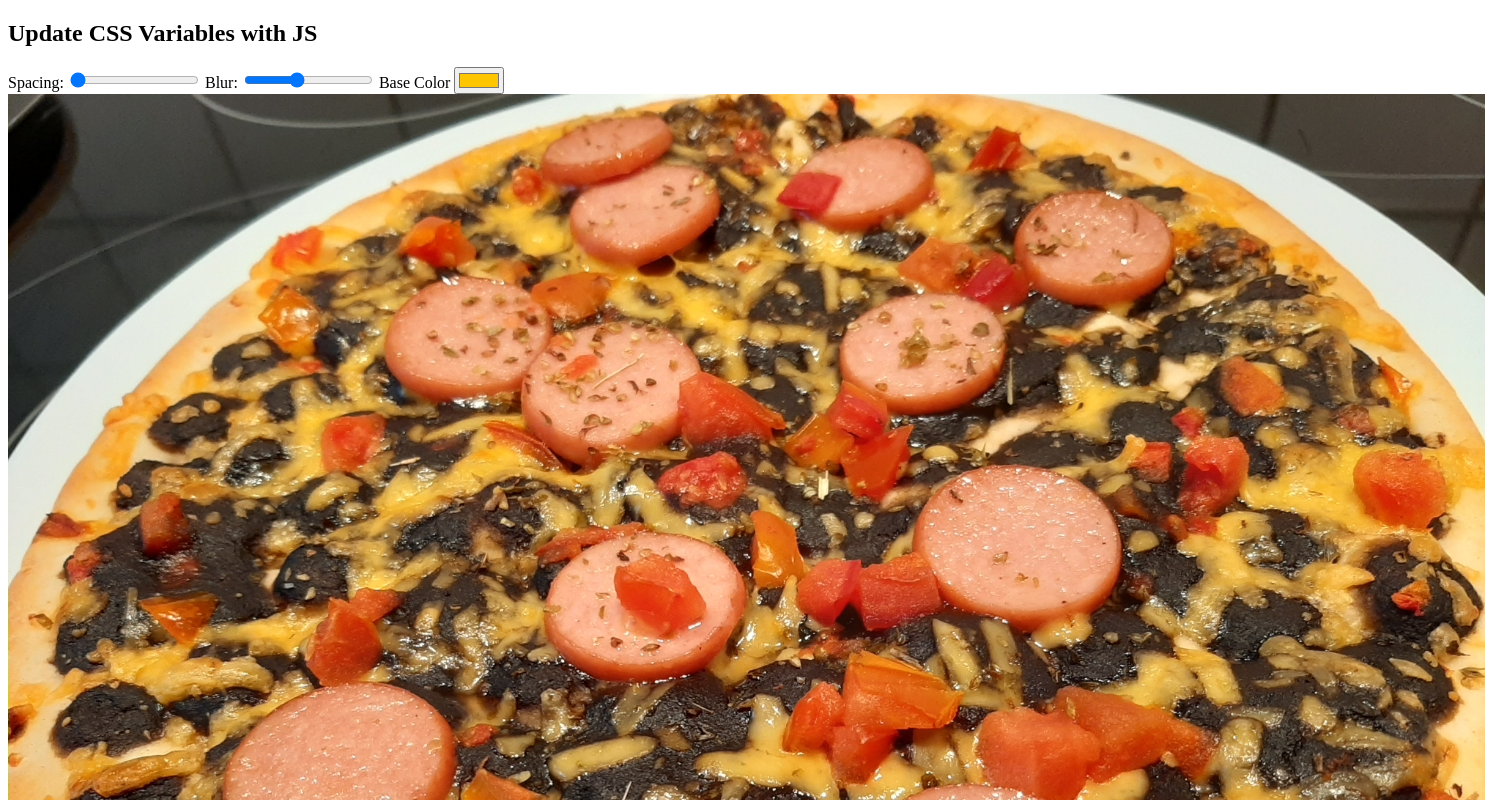
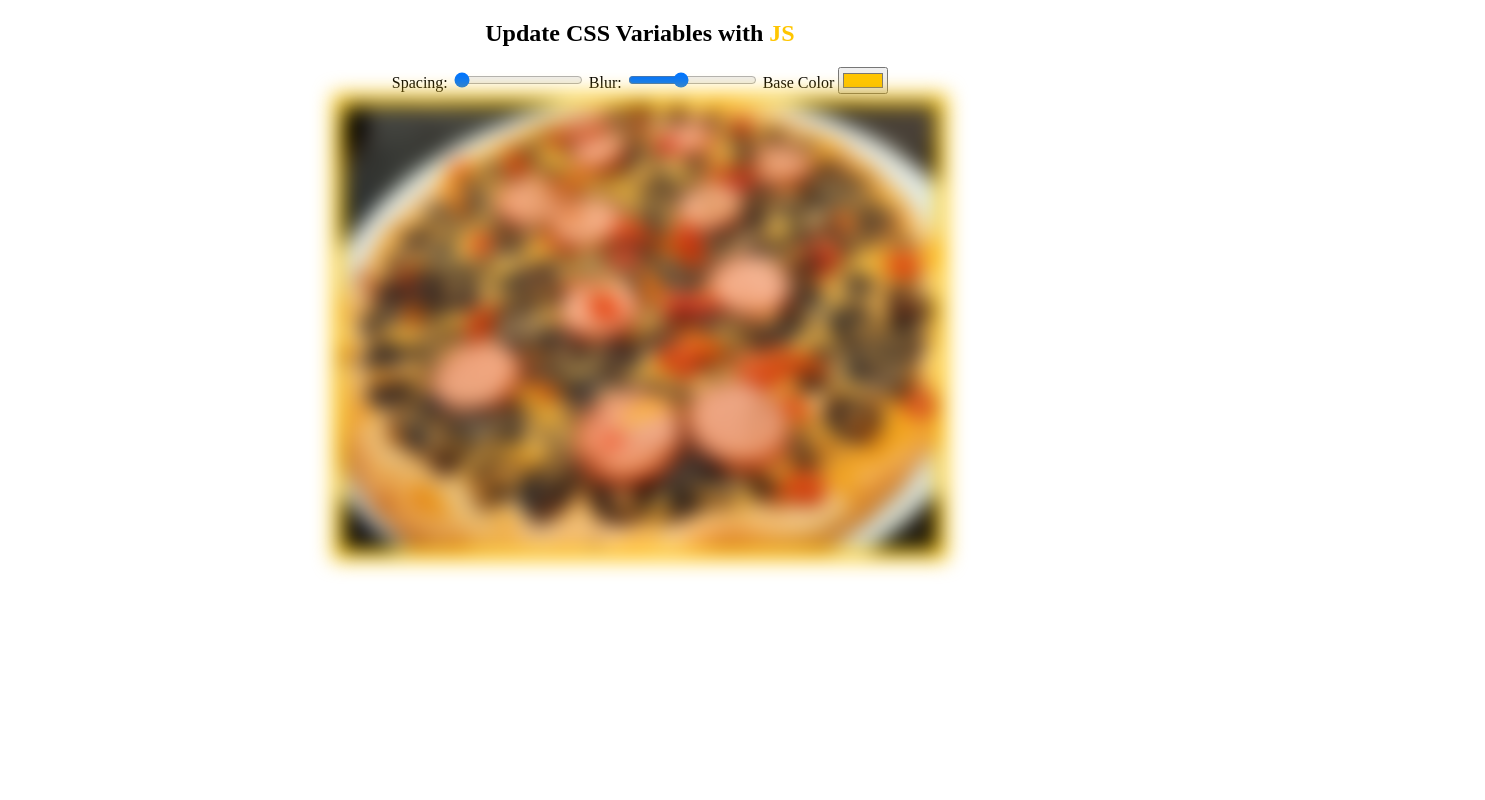
Before and after one commit to mmkrty/jsproject-update-css-variables, a plain HTML site: page index.html in a window 1280 px wide. Shown: the top 800 px of the page, 1485 px wide, since content can reach past the window. Drawn offline with Linux system fonts and the light colour scheme.

Commit message:
complete css basic setup

```diff
--- a/index.html
+++ b/index.html
@@ -21,8 +21,9 @@
         <input type="color" name="base"  value="#ffc600">
     </div>
 
-
+    <div class="img-container">
     <img src="pizza.jpg" alt="">
+    </div>
 
 </body>
 </html>
--- a/styles.css
+++ b/styles.css
@@ -0,0 +1,30 @@
+:root {
+    --base: #ffc600;
+    --spacing: 10px;
+    --blur: 10px;
+}
+
+*,*::after,*::before{
+    box-sizing: border-box;
+}
+
+body {
+    text-align: center;
+    margin: 0;
+}
+
+.img-container {
+     width: 80%;
+    margin: 0 auto;
+}
+
+img {
+    width: 60%;
+    padding: var(--spacing);
+    background: var(--base);
+    filter: blur(var(--blur));
+}
+
+.hl {
+    color: var(--base);
+}
```
